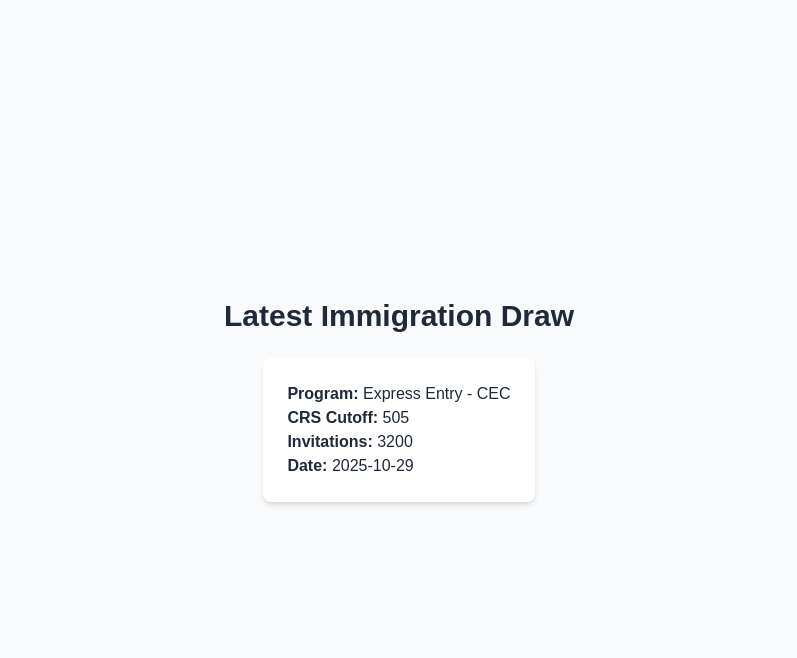
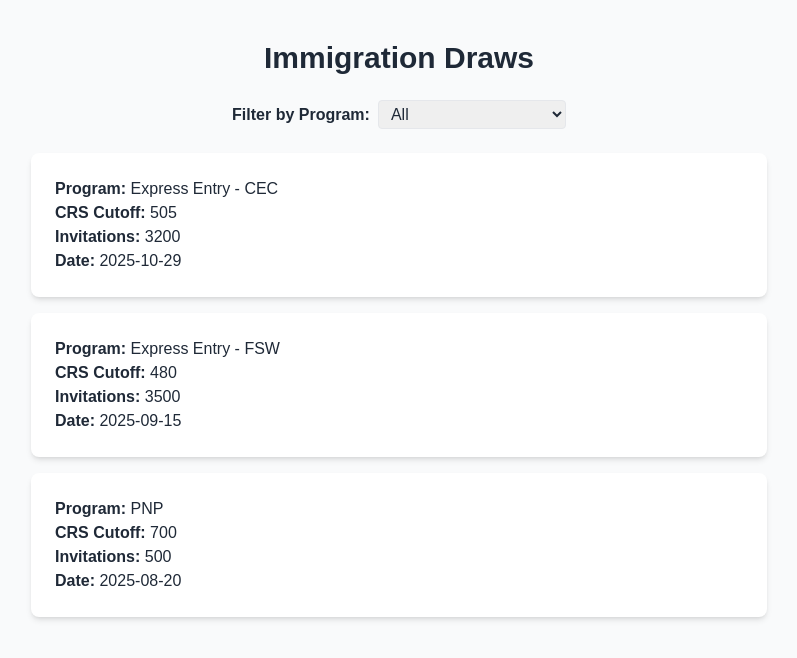
Before and after one commit to parthmpatel1209/immigration-tracker, a Next.js app: page / in a window 1280 px wide. Shown: the top 658 px of the page, without its empty margins (241-1038 px from the left). Built offline with nearby package versions, Linux system fonts and the light colour scheme.

Commit message:
Added dropdown menu

```diff
--- a/app/api/draws/route.js
+++ b/app/api/draws/route.js
@@ -1,13 +1,29 @@
 export async function GET() {
-  const data = {
-    round: 312,
-    program: "Express Entry - CEC",
-    crs_cutoff: 505,
-    invitations: 3200,
-    draw_date: "2025-10-29",
-  };
+  const draws = [
+    {
+      round: 312,
+      program: "Express Entry - CEC",
+      crs_cutoff: 505,
+      invitations: 3200,
+      draw_date: "2025-10-29",
+    },
+    {
+      round: 311,
+      program: "Express Entry - FSW",
+      crs_cutoff: 480,
+      invitations: 3500,
+      draw_date: "2025-09-15",
+    },
+    {
+      round: 310,
+      program: "PNP",
+      crs_cutoff: 700,
+      invitations: 500,
+      draw_date: "2025-08-20",
+    },
+  ];
 
-  return new Response(JSON.stringify(data), {
+  return new Response(JSON.stringify(draws), {
     headers: { "Content-Type": "application/json" },
   });
 }
--- a/app/page.tsx
+++ b/app/page.tsx
@@ -11,32 +11,61 @@
 };
 
 export default function Home() {
-  const [data, setData] = useState<DrawData | null>(null);
+  const [draws, setDraws] = useState<DrawData[]>([]);
+  const [filter, setFilter] = useState<string>("All");
 
   useEffect(() => {
     fetch("/api/draws")
       .then((res) => res.json())
-      .then(setData);
+      .then(setDraws);
   }, []);
 
-  if (!data) return <p className="text-center mt-10">Loading...</p>;
+  const filteredDraws =
+    filter === "All" ? draws : draws.filter((draw) => draw.program === filter);
+
+  if (draws.length === 0)
+    return <p className="text-center mt-10">Loading...</p>;
+
+  // Get unique programs for the dropdown
+  const programs = Array.from(new Set(draws.map((d) => d.program)));
+  programs.unshift("All"); // add "All" at the start
 
   return (
-    <main className="min-h-screen flex flex-col items-center justify-center bg-gray-50 text-gray-800">
-      <h1 className="text-3xl font-bold mb-6">Latest Immigration Draw</h1>
-      <div className="bg-white p-6 rounded-lg shadow-md">
+    <main className="min-h-screen flex flex-col items-center justify-start bg-gray-50 text-gray-800 pt-10">
+      <h1 className="text-3xl font-bold mb-6">Immigration Draws</h1>
+
+      <div className="mb-6">
+        <label className="mr-2 font-semibold">Filter by Program:</label>
+        <select
+          className="border rounded px-2 py-1"
+          value={filter}
+          onChange={(e) => setFilter(e.target.value)}
+        >
+          {programs.map((program) => (
+            <option key={program} value={program}>
+              {program}
+            </option>
+          ))}
+        </select>
+      </div>
+
+      <div className="grid gap-4 w-full max-w-3xl px-4">
+        {filteredDraws.map((draw) => (
+          <div key={draw.round} className="bg-white p-6 rounded-lg shadow-md">
             <p>
-          <strong>Program:</strong> {data.program}
+              <strong>Program:</strong> {draw.program}
             </p>
             <p>
-          <strong>CRS Cutoff:</strong> {data.crs_cutoff}
+              <strong>CRS Cutoff:</strong> {draw.crs_cutoff}
             </p>
             <p>
-          <strong>Invitations:</strong> {data.invitations}
+              <strong>Invitations:</strong> {draw.invitations}
             </p>
             <p>
-          <strong>Date:</strong> {data.draw_date}
+              <strong>Date:</strong> {draw.draw_date}
             </p>
+          </div>
+        ))}
       </div>
     </main>
   );
```
Lines whose indentation alone changed are shown as unchanged.
